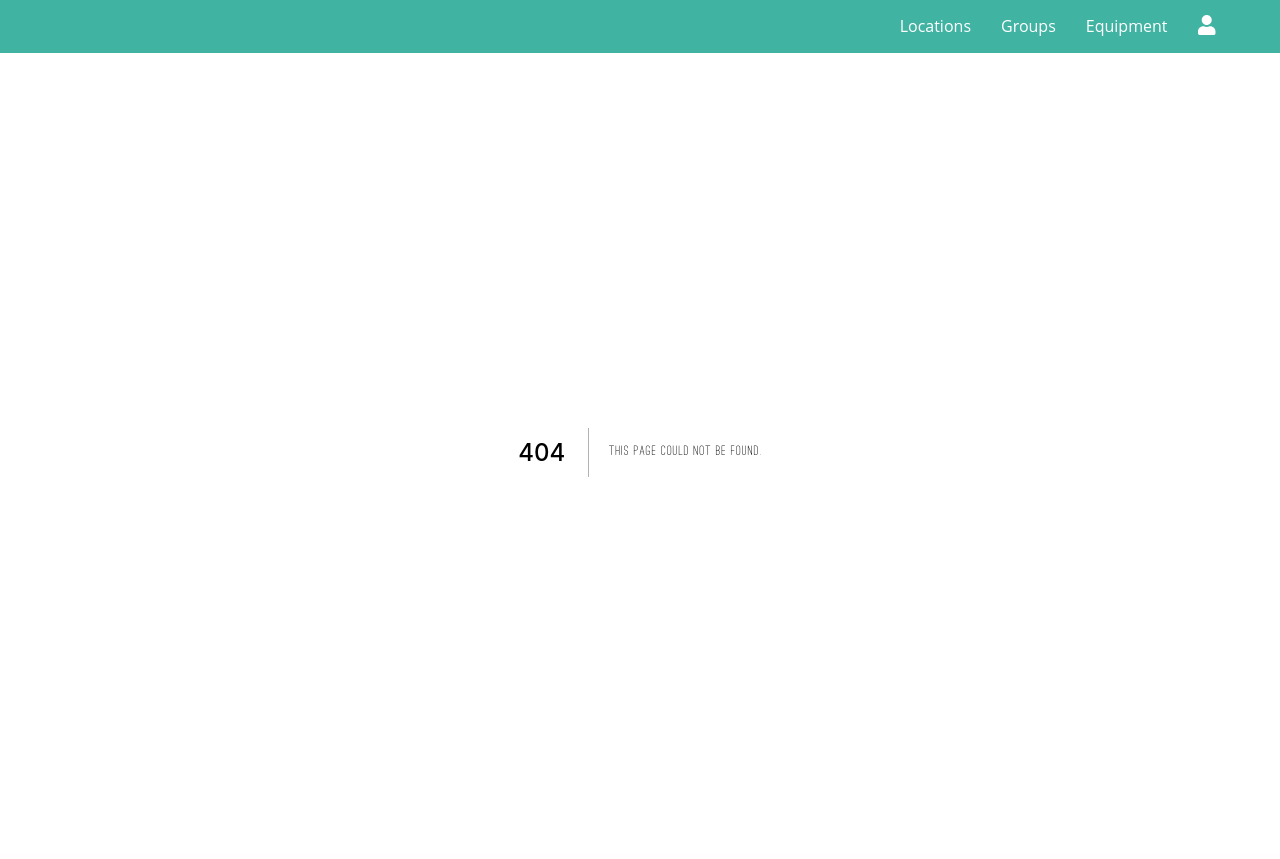
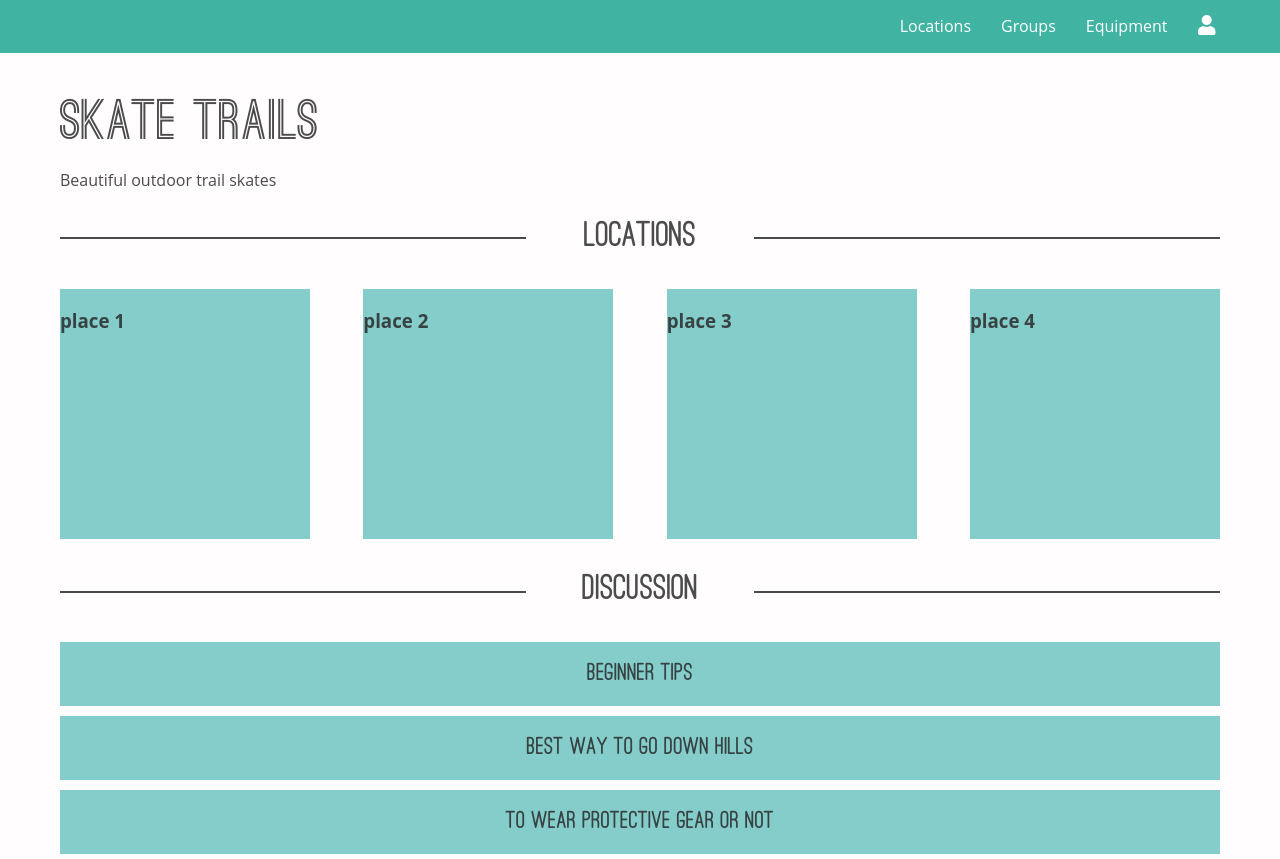
Before and after one commit to sadie-walker/skate-uk, a Next.js app: page /locations/trails in a window 1280 px wide. Before the commit this address had no page. Built offline with nearby package versions, Linux system fonts and the light colour scheme.

Commit message:
create subpage files with layout

```diff
--- /dev/null
+++ b/src/components/SubPageLayout.js
@@ -0,0 +1,35 @@
+import React from "react";
+import ThreadList from "./ThreadList";
+import styles from "../styles/SubPageLayout.module.css";
+
+const SubPageLayout = (props) => {
+	return (
+		<section className={styles.subpage}>
+			<h1>{props.title}</h1>
+			<p>{props.lead}</p>
+			<div className={styles.topic}>
+				<h2>Locations</h2>
+				<ul className={styles["topic-list"]}>
+					<li>
+						<h3>place 1</h3>
+					</li>
+					<li>
+						<h3>place 2</h3>
+					</li>
+					<li>
+						<h3>place 3</h3>
+					</li>
+					<li>
+						<h3>place 4</h3>
+					</li>
+				</ul>
+			</div>
+			<div className={styles.threads}>
+				<h2>Discussion</h2>
+				<ThreadList threads={props.threads} />
+			</div>
+		</section>
+	);
+};
+
+export default SubPageLayout;
--- /dev/null
+++ b/src/components/ThreadList.js
@@ -0,0 +1,17 @@
+import React from "react";
+import ThreadListItem from "./ThreadListItem";
+import styles from "../styles/ThreadList.module.css";
+
+const ThreadList = (props) => {
+	const threadList = props.threads.map((thread, i) => {
+		return (
+			<li key={thread.title + i} className={styles.item}>
+				<ThreadListItem title={thread.title} href={thread.href} />
+			</li>
+		);
+	});
+
+	return <ul className={styles.list}>{threadList}</ul>;
+};
+
+export default ThreadList;
--- /dev/null
+++ b/src/components/ThreadListItem.js
@@ -0,0 +1,16 @@
+import React from "react";
+import Link from "next/link";
+
+const ThreadListItem = (props) => {
+	return (
+		<div>
+			<Link href={props.href} passHref>
+				<div>
+					<h2>{props.title}</h2>
+				</div>
+			</Link>
+		</div>
+	);
+};
+
+export default ThreadListItem;
--- a/src/pages/locations/index.js
+++ b/src/pages/locations/index.js
@@ -15,7 +15,7 @@ const index = () => {
 		},
 		{
 			title: "Discos / Rinks",
-			href: "/locations/disco-rinks",
+			href: "/locations/skate-rinks",
 			bgImg: "disco-rink.jpg",
 		},
 	];
--- /dev/null
+++ b/src/pages/locations/trails.js
@@ -0,0 +1,34 @@
+import React from "react";
+import SubPageLayout from "../../components/SubPageLayout";
+
+const trails = () => {
+	const threads = [
+		{
+			title: "Beginner tips",
+			href: "/locations/trails/beginner-tips",
+			bgImg: "trails.jpg",
+		},
+		{
+			title: "Best way to go down hills",
+			href: "/locations/skate-parks/best-way-to-go-down-hills",
+			bgImg: "skate-park.jpg",
+		},
+		{
+			title: "To wear protective gear or not",
+			href: "/locations/skate-rinks/protective-gear-or-not",
+			bgImg: "disco-rink.jpg",
+		},
+	];
+
+	return (
+		<div>
+			<SubPageLayout
+				title="Skate Trails"
+				lead="Beautiful outdoor trail skates"
+				threads={threads}
+			/>
+		</div>
+	);
+};
+
+export default trails;
--- /dev/null
+++ b/src/styles/SubPageLayout.module.css
@@ -0,0 +1,46 @@
+.subpage h1 {
+	font-family: Ostrich Sans;
+	font-size: calc(100% + 3vw);
+	margin-bottom: 5px;
+}
+
+.subpage .topic h2,
+.subpage .threads > h2 {
+	font-size: calc(100% + 1.5vw);
+	text-align: center;
+	position: relative;
+}
+
+.subpage .topic h2:before,
+.subpage .topic h2:after,
+.subpage .threads > h2:before,
+.subpage .threads > h2:after {
+	content: "";
+	width: 40%;
+	top: 50%;
+	position: absolute;
+	border: 1px solid rgba(39, 39, 39, 0.836);
+}
+
+.subpage .topic h2:before,
+.subpage .threads > h2:before {
+	left: 0;
+}
+
+.subpage .topic h2:after,
+.subpage .threads > h2:after {
+	right: 0;
+}
+
+.subpage .topic .topic-list {
+	display: flex;
+	justify-content: space-between;
+	flex-wrap: wrap;
+}
+
+.subpage .topic .topic-list li {
+	background-color: #85cdca;
+	width: 250px;
+	height: 250px;
+	margin: 5px 0;
+}
--- /dev/null
+++ b/src/styles/ThreadList.module.css
@@ -0,0 +1,11 @@
+.list {
+	display: flex;
+	flex-direction: column;
+}
+
+.item {
+	width: 100%;
+	background-color: #85cdca;
+	text-align: center;
+	margin: 5px 0;
+}
```
Also changed, not shown: src/pages/locations/skate-parks.js (added, +34 -0 lines), src/pages/locations/skate-rinks.js (added, +34 -0 lines).
